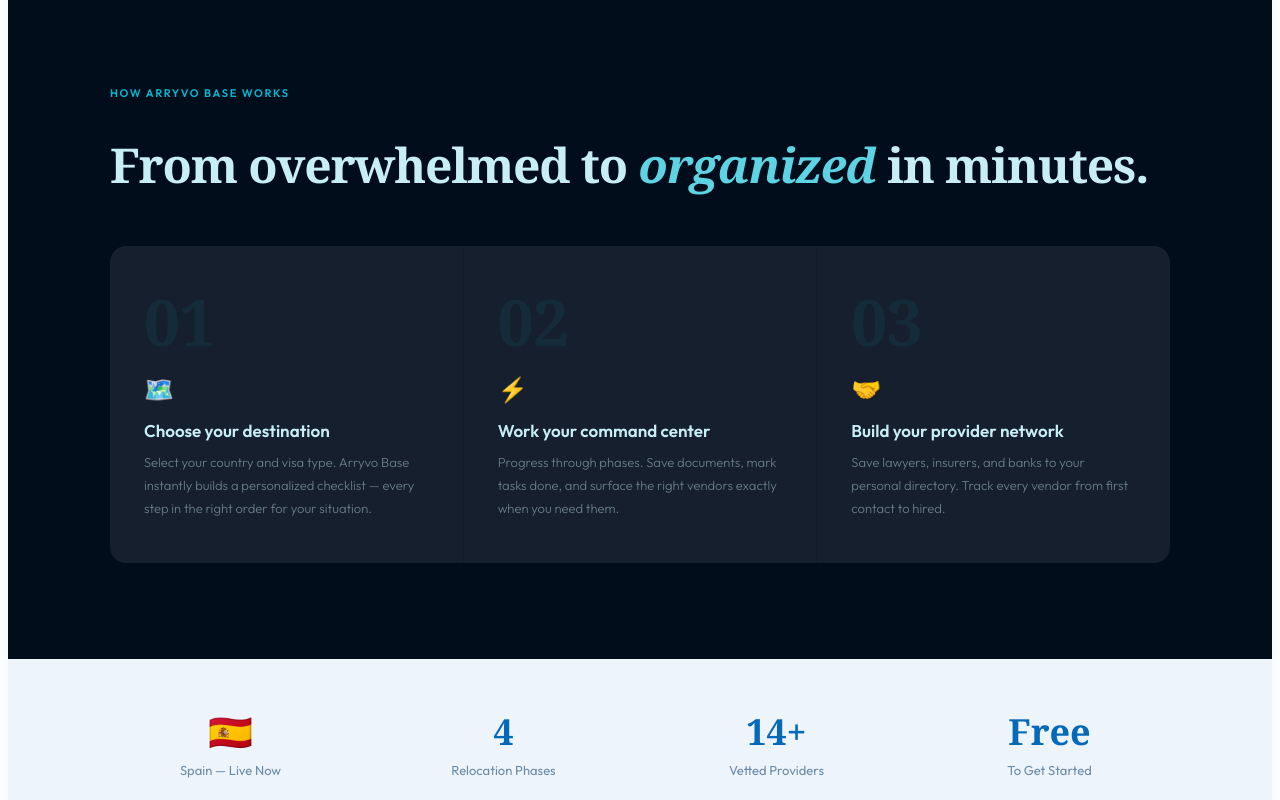
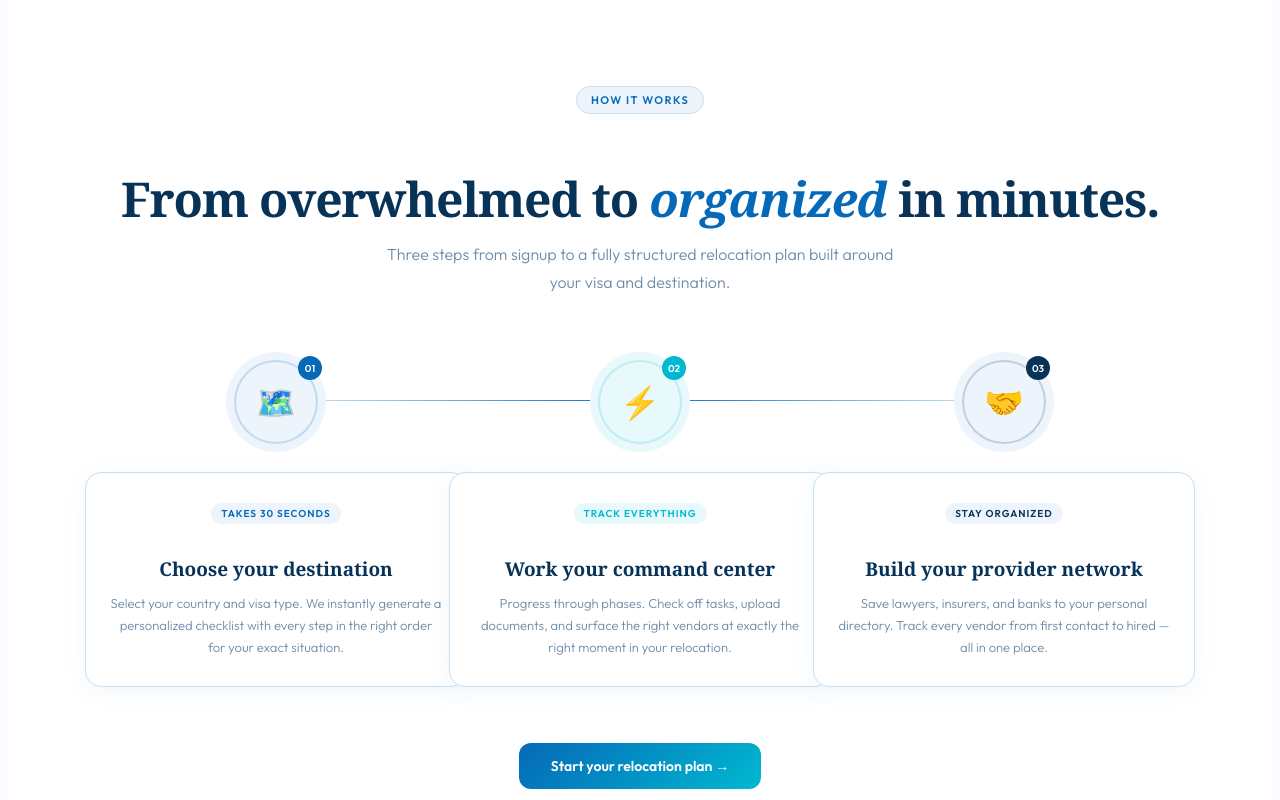
Before and after one commit to playmakerpm/arryvobase, a Next.js app: page / in a window 1280 px wide. Shown: the part 820-1620 px from the top of the page. Built offline with nearby package versions, Linux system fonts and the light colour scheme.

Commit message:
Refresh How It Works section, add footer to all pages, fix contact

```diff
--- a/app/about/page.tsx
+++ b/app/about/page.tsx
@@ -1,3 +1,4 @@
+import Footer from "@/components/footer";
 export default function AboutPage() {
   const pStyle = { fontSize: "16px", color: "#2E4A68", lineHeight: 1.85, fontWeight: 300, marginBottom: "20px" };
 
@@ -68,6 +69,7 @@
           </a>
         </div>
       </div>
+      <Footer />
     </main>
   );
 }
--- a/app/contact/page.tsx
+++ b/app/contact/page.tsx
@@ -1,3 +1,4 @@
+import Footer from "@/components/footer";
 "use client";
 
 import { useState } from "react";
@@ -97,12 +98,9 @@
           </form>
         )}
 
-        <div style={{ marginTop: "40px", paddingTop: "32px", borderTop: "1px solid #C8DFF0", textAlign: "center" }}>
-          <p style={{ fontSize: "13px", color: "#6B8BA8" }}>
-            Prefer email? Reach us directly at <a href="mailto:hello@arryvobase.com" style={{ color: "#0569B8", fontWeight: 600 }}>hello@arryvobase.com</a>
-          </p>
-        </div>
+
       </div>
+      <Footer />
     </main>
   );
 }
--- a/app/page.tsx
+++ b/app/page.tsx
@@ -97,26 +97,87 @@
       </section>
 
       {/* How it works */}
-      <section id="how" style={{ background: "#020D1C", padding: "96px 48px" }}>
+      <section id="how" style={{ padding: "96px 48px", background: "white" }}>
         <div style={{ maxWidth: "1060px", margin: "0 auto" }}>
-          <div style={{ fontSize: "11px", fontWeight: 600, letterSpacing: ".15em", textTransform: "uppercase", color: "#00B9D1", marginBottom: "16px" }}>How Arryvo Base works</div>
-          <h2 style={{ fontFamily: "Georgia, serif", fontSize: "48px", fontWeight: 600, lineHeight: 1.05, letterSpacing: "-.025em", color: "#C8EEF5", marginBottom: "16px" }}>
+          <div style={{ textAlign: "center", marginBottom: "64px" }}>
+            <div style={{ display: "inline-flex", alignItems: "center", gap: "8px", background: "#EDF4FB", border: "1px solid #C8DFF0", color: "#0569B8", fontSize: "11px", fontWeight: 600, letterSpacing: ".13em", textTransform: "uppercase", padding: "6px 14px", borderRadius: "20px", marginBottom: "20px" }}>
+              How it works
+            </div>
+            <h2 style={{ fontFamily: "Georgia, serif", fontSize: "48px", fontWeight: 600, lineHeight: 1.05, letterSpacing: "-.025em", color: "#083358", marginBottom: "16px" }}>
               From overwhelmed to{" "}
-            <em style={{ fontStyle: "italic", color: "#5DD3E3" }}>organized</em> in minutes.
+              <em style={{ fontStyle: "italic", color: "#0569B8" }}>organized</em> in minutes.
             </h2>
-          <div style={{ display: "grid", gridTemplateColumns: "repeat(3, 1fr)", gap: "1px", marginTop: "56px", background: "rgba(255,255,255,.06)", borderRadius: "16px", overflow: "hidden" }}>
+            <p style={{ fontSize: "16px", fontWeight: 300, color: "#6B8BA8", maxWidth: "520px", margin: "0 auto", lineHeight: 1.75 }}>
+              Three steps from signup to a fully structured relocation plan built around your visa and destination.
+            </p>
+          </div>
+
+          {/* Steps */}
+          <div style={{ position: "relative" }}>
+            {/* Connector line */}
+            <div style={{ position: "absolute", top: "40px", left: "calc(16.67% + 20px)", right: "calc(16.67% + 20px)", height: "1px", background: "linear-gradient(90deg, #C8DFF0, #0569B8, #C8DFF0)", zIndex: 0 }} />
+
+            <div style={{ display: "grid", gridTemplateColumns: "repeat(3, 1fr)", gap: "32px", position: "relative", zIndex: 1 }}>
               {[
-              { n: "01", icon: "🗺️", title: "Choose your destination", desc: "Select your country and visa type. Arryvo Base instantly builds a personalized checklist — every step in the right order for your situation." },
-              { n: "02", icon: "⚡", title: "Work your command center", desc: "Progress through phases. Save documents, mark tasks done, and surface the right vendors exactly when you need them." },
-              { n: "03", icon: "🤝", title: "Build your provider network", desc: "Save lawyers, insurers, and banks to your personal directory. Track every vendor from first contact to hired." },
+                {
+                  n: "01",
+                  icon: "🗺️",
+                  color: "#0569B8",
+                  bg: "#EDF4FB",
+                  title: "Choose your destination",
+                  desc: "Select your country and visa type. We instantly generate a personalized checklist with every step in the right order for your exact situation.",
+                  tag: "Takes 30 seconds",
+                },
+                {
+                  n: "02",
+                  icon: "⚡",
+                  color: "#00B9D1",
+                  bg: "#E8F9FC",
+                  title: "Work your command center",
+                  desc: "Progress through phases. Check off tasks, upload documents, and surface the right vendors at exactly the right moment in your relocation.",
+                  tag: "Track everything",
+                },
+                {
+                  n: "03",
+                  icon: "🤝",
+                  color: "#083358",
+                  bg: "#EDF4FB",
+                  title: "Build your provider network",
+                  desc: "Save lawyers, insurers, and banks to your personal directory. Track every vendor from first contact to hired — all in one place.",
+                  tag: "Stay organized",
+                },
               ].map((s) => (
-              <div key={s.n} style={{ padding: "44px 34px", background: "rgba(255,255,255,.02)" }}>
-                <div style={{ fontFamily: "Georgia, serif", fontSize: "64px", fontWeight: 700, color: "rgba(0,185,209,.08)", lineHeight: 1, marginBottom: "20px" }}>{s.n}</div>
-                <div style={{ fontSize: "24px", marginBottom: "16px" }}>{s.icon}</div>
-                <div style={{ fontSize: "17px", fontWeight: 600, color: "#C8EEF5", marginBottom: "10px" }}>{s.title}</div>
-                <div style={{ fontSize: "13px", fontWeight: 300, color: "rgba(200,238,245,.45)", lineHeight: 1.75 }}>{s.desc}</div>
+                <div key={s.n} style={{ display: "flex", flexDirection: "column", alignItems: "center", textAlign: "center" }}>
+                  {/* Step circle */}
+                  <div style={{ width: "80px", height: "80px", borderRadius: "50%", background: s.bg, border: `2px solid ${s.color}30`, display: "flex", alignItems: "center", justifyContent: "center", marginBottom: "28px", position: "relative", boxShadow: `0 0 0 8px ${s.bg}` }}>
+                    <span style={{ fontSize: "32px" }}>{s.icon}</span>
+                    <div style={{ position: "absolute", top: "-6px", right: "-6px", width: "24px", height: "24px", borderRadius: "50%", background: s.color, display: "flex", alignItems: "center", justifyContent: "center" }}>
+                      <span style={{ fontSize: "10px", fontWeight: 800, color: "white" }}>{s.n}</span>
+                    </div>
+                  </div>
+
+                  {/* Card */}
+                  <div style={{ background: "white", border: "1px solid #C8DFF0", borderRadius: "16px", padding: "28px 24px", width: "100%", boxShadow: "0 4px 24px rgba(5,105,184,.06)" }}>
+                    <div style={{ display: "inline-block", fontSize: "10px", fontWeight: 700, letterSpacing: ".1em", textTransform: "uppercase", color: s.color, background: s.bg, padding: "4px 10px", borderRadius: "20px", marginBottom: "14px" }}>
+                      {s.tag}
+                    </div>
+                    <h3 style={{ fontFamily: "Georgia, serif", fontSize: "19px", fontWeight: 600, color: "#083358", marginBottom: "10px", lineHeight: 1.3 }}>
+                      {s.title}
+                    </h3>
+                    <p style={{ fontSize: "13px", color: "#6B8BA8", lineHeight: 1.7, fontWeight: 300, margin: 0 }}>
+                      {s.desc}
+                    </p>
+                  </div>
                 </div>
               ))}
+            </div>
+          </div>
+
+          {/* Bottom CTA */}
+          <div style={{ textAlign: "center", marginTop: "56px" }}>
+            <a href="/sign-up" style={{ display: "inline-block", fontSize: "14px", fontWeight: 600, color: "white", background: "linear-gradient(135deg, #0569B8, #00B9D1)", padding: "14px 32px", borderRadius: "12px", textDecoration: "none" }}>
+              Start your relocation plan →
+            </a>
           </div>
         </div>
       </section>
--- a/app/partners/page.tsx
+++ b/app/partners/page.tsx
@@ -1,3 +1,4 @@
+import Footer from "@/components/footer";
 export default function PartnersPage() {
   const pStyle = { fontSize: "15px", color: "#2E4A68", lineHeight: 1.8, fontWeight: 300, marginBottom: "16px" };
 
@@ -61,6 +62,7 @@
           </a>
         </div>
       </div>
+      <Footer />
     </main>
   );
 }
--- a/app/privacy/page.tsx
+++ b/app/privacy/page.tsx
@@ -1,3 +1,4 @@
+import Footer from "@/components/footer";
 export default function PrivacyPage() {
   const sectionStyle = { marginBottom: "32px" };
   const h2Style = { fontFamily: "Georgia, serif", fontSize: "22px", fontWeight: 600, color: "#083358", marginBottom: "12px" };
@@ -123,6 +124,7 @@
           </p>
         </div>
       </div>
+      <Footer />
     </main>
   );
 }
--- a/app/terms/page.tsx
+++ b/app/terms/page.tsx
@@ -1,3 +1,4 @@
+import Footer from "@/components/footer";
 export default function TermsPage() {
   const sectionStyle = { marginBottom: "32px" };
   const h2Style = { fontFamily: "Georgia, serif", fontSize: "22px", fontWeight: 600, color: "#083358", marginBottom: "12px" };
@@ -119,6 +120,7 @@
           </p>
         </div>
       </div>
+      <Footer />
     </main>
   );
 }
```
Lines whose indentation alone changed are shown as unchanged.
